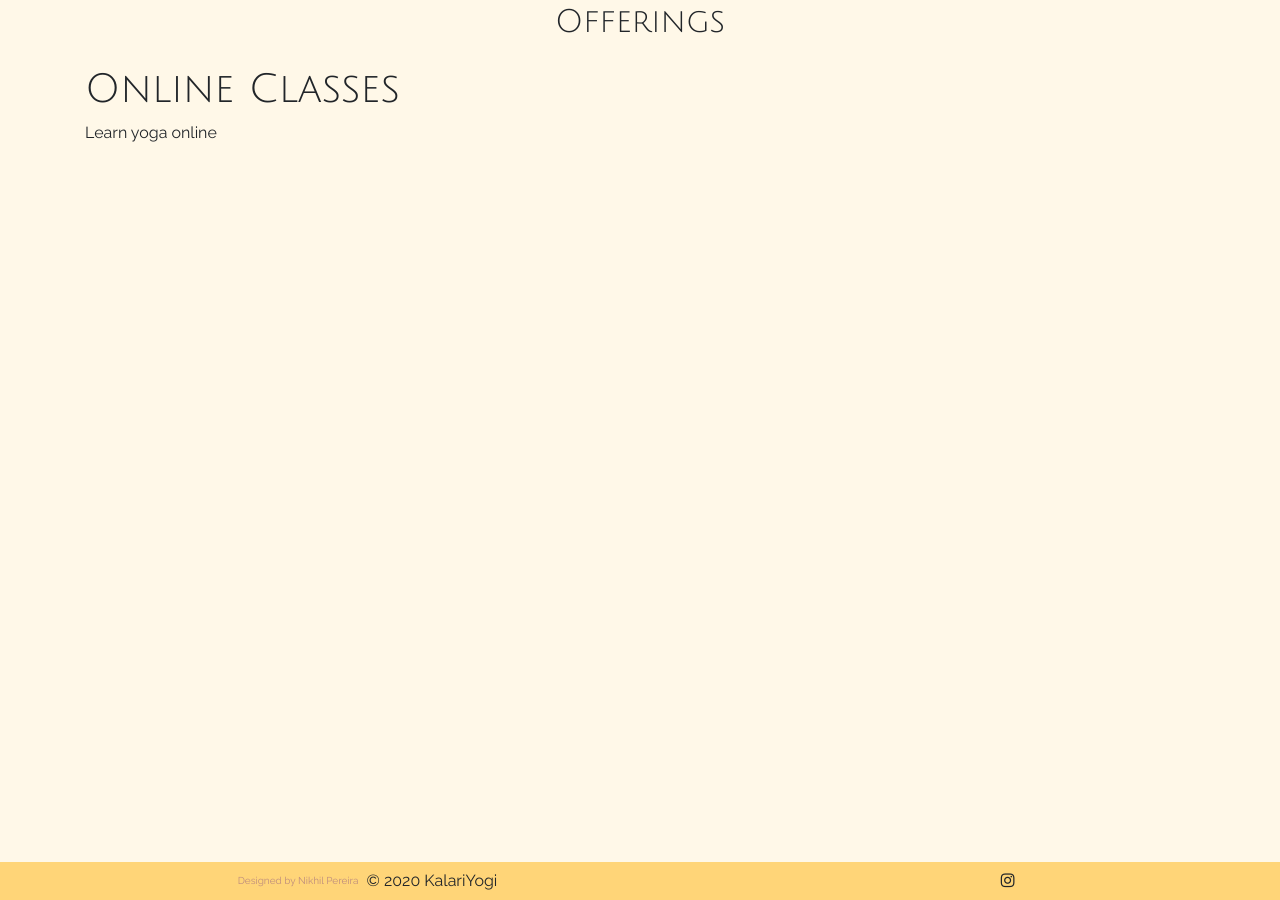
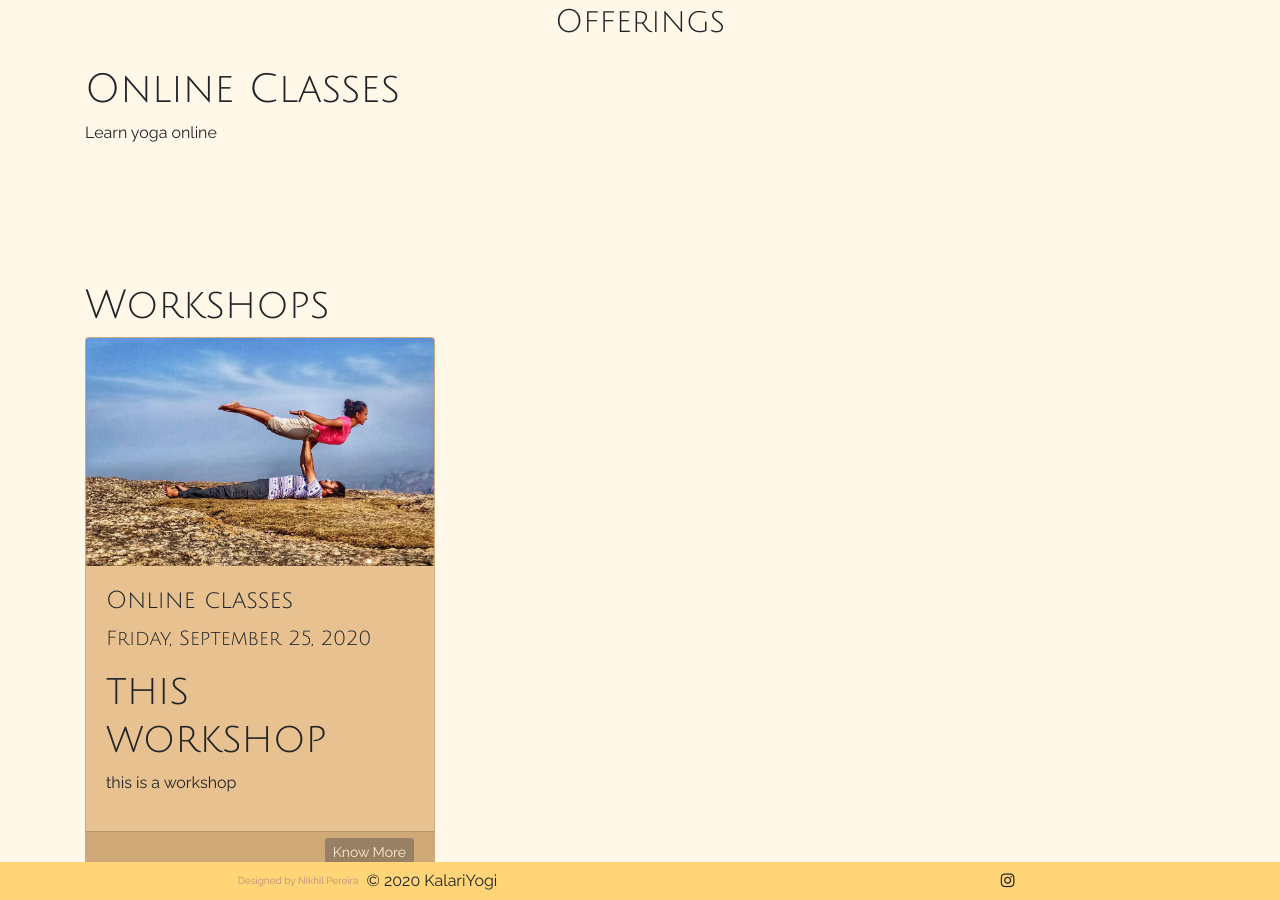
Before and after one commit to kalariyogi/kalariyogi.github.io, a Jekyll site: the page built from index.html, in a window 1280 px wide and 900 px high, scrolled down 1141 px. Built offline with Jekyll 4.4.1, drawn with Linux system fonts in a browser that asks for light colours.

Commit message:
add workshop

```diff
--- /dev/null
+++ b/_workshops/onlineworkshop.md
@@ -0,0 +1,7 @@
+---
+workshopDate : 25-09-2020
+name : Online classes
+image : acroyoga.webp
+---
+# this workshop
+this is a workshop
--- a/index.html
+++ b/index.html
@@ -59,7 +59,7 @@ title: Kalariyogi
                 {% for workshop in site.workshops %}
                 <div class="col mb-4">
                     <div class="card workshop-card">
-                        <img src="{{workshop.image | prepend: site.imageurl | prepend: site.baseurl}}.png"
+                        <img src="{{workshop.image | prepend: site.imageurl | prepend: site.baseurl}}"
                             class="card-img-top" alt="{{workshop.image}}">
                         <div class="card-body">
                             <h4 class="card-title">{{ workshop.name }}</h4>
```
